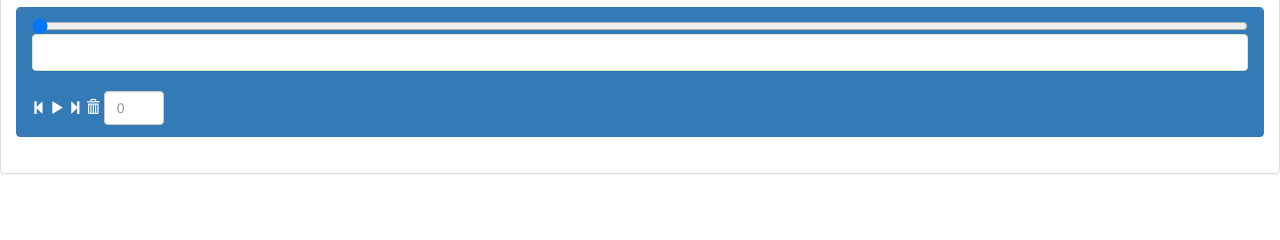
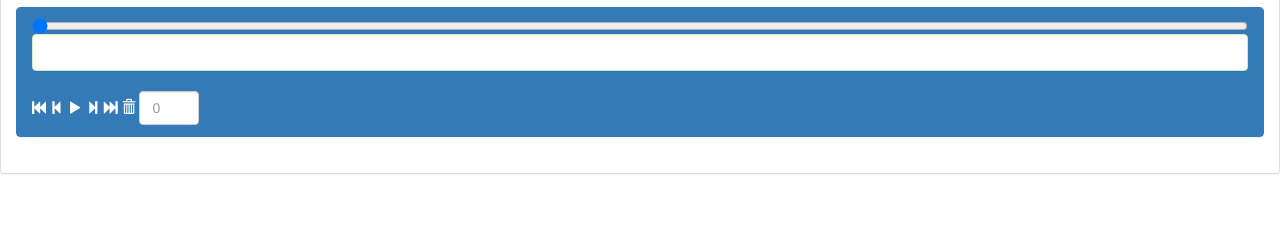
Before and after one commit to antingshen/BeaverDam, a Django app: template annotator/templates/video.html in a window 1280 px wide. Shown: the part 214-454 px from the top of the page. Run offline with Django 3.2, Linux system fonts and the light colour scheme; the template is opened without the code that fills it, so the values that code supplies are empty; some libraries are stand-ins or nearby versions.

Commit message:
- added in tool tips for delete - added in step forward and backwards icons with tool tips for keyboard shortcuts

```diff
--- a/annotator/static/views/player.js
+++ b/annotator/static/views/player.js
@@ -179,6 +179,8 @@ class PlayerView {
 
             // controls => video
             this.$on('control-play-pause', 'click', (event) => {this.playPause()});
+            this.$on('control-step-backward', 'click', (event) => {this.video.previousFrame()});
+            this.$on('control-step-forward', 'click', (event) => {this.video.nextFrame()});
             this.$on('control-goto-start', 'click', () => this.jumpToTimeAndPause(0));
             this.$on('control-goto-end', 'click', () => this.jumpToTimeAndPause(this.video.duration));
             this.$on('control-delete-keyframe', 'click', () => this.deleteKeyframe());
--- a/annotator/templates/video.html
+++ b/annotator/templates/video.html
@@ -98,10 +98,12 @@
                 <!-- </div> -->
               </div>
 
-              <div class="glyphicon glyphicon-step-backward player-control-goto-start" title="Go to start"></div>
-              <div class="glyphicon glyphicon-play player-control-play-pause" title="Play / Pause (space)"></div>
-              <div class="glyphicon glyphicon-step-forward player-control-goto-end"></div>
-              <div class="glyphicon glyphicon-trash player-control-delete-keyframe"></div>
+              <div class="glyphicon glyphicon-fast-backward player-control-goto-start" title="Go to start"></div>
+              <div class="glyphicon glyphicon-step-backward player-control-step-backward" title="One Frame Backward (shortcut - 'a')"></div>
+              <div class="glyphicon glyphicon-play player-control-play-pause" title="Play / Pause (shortcut - 'space'')"></div>
+              <div class="glyphicon glyphicon-step-forward player-control-step-forward" title="One Frame Forward (shortcut - 's')"></div>
+              <div class="glyphicon glyphicon-fast-forward player-control-goto-end"></div>
+              <div class="glyphicon glyphicon-trash player-control-delete-keyframe" title="Delete selected frame (shortcut - 'delete', 'd')""></div>
               <input class="form-control player-control-time" id="frame-number" placeholder="0">
             </div>
           </div>
```
